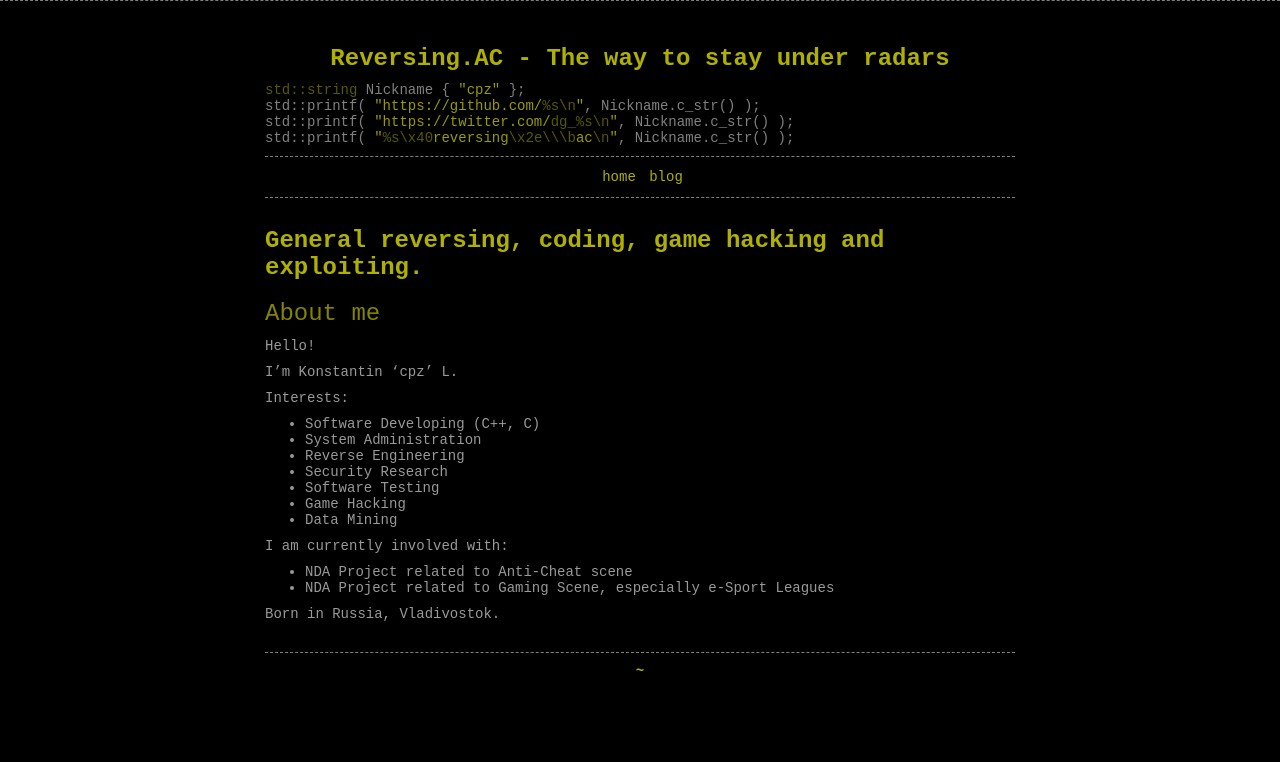
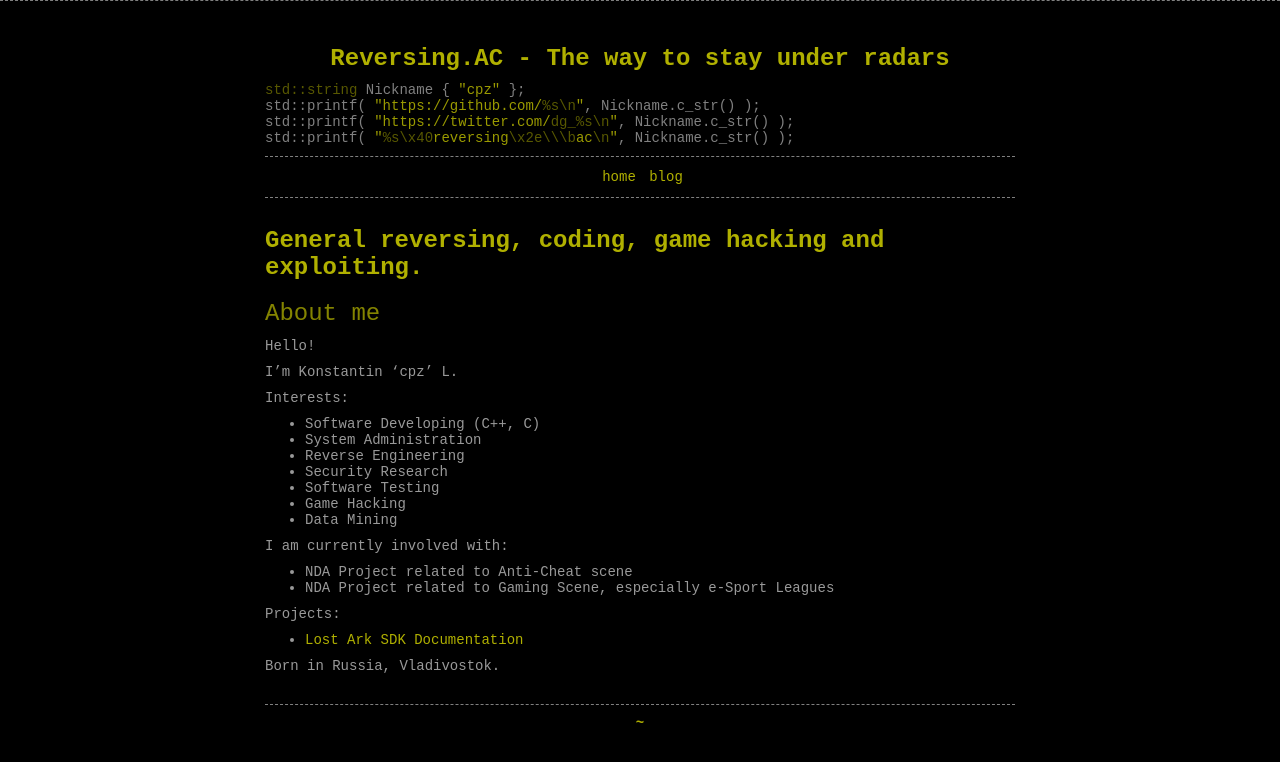
Before and after one commit to cpz/cpz.github.io, a Jekyll site: the page built from index.md, in a window 1280 px wide. Shown: the top 762 px of the page. Built offline with Jekyll 4.4.1, drawn with Linux system fonts in a browser that asks for light colours; our own code applies the rules of GitHub Pages for plain Markdown files.

Commit message:
Update index.md

```diff
--- a/index.md
+++ b/index.md
@@ -24,4 +24,7 @@ I am currently involved with:
 * NDA Project related to Anti-Cheat scene
 * NDA Project related to Gaming Scene, especially e-Sport Leagues
 
+Projects:
+* [Lost Ark SDK Documentation](https://cpz.github.io/)
+
 Born in Russia, Vladivostok.
```
